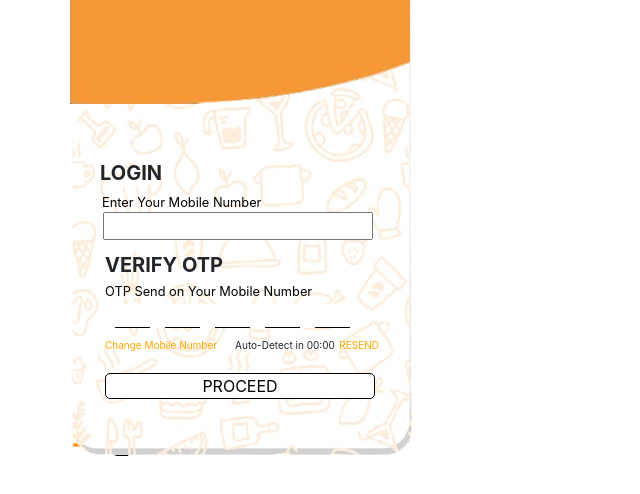
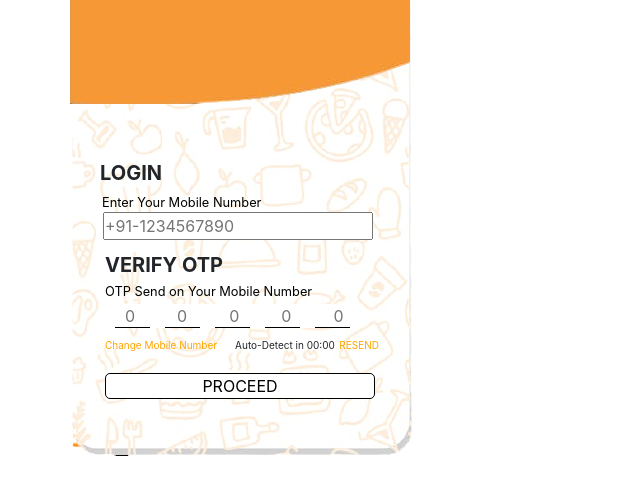
Before and after one commit to abhijeetbagade/myproject, a plain HTML site: page index3.html in a window 1280 px wide. Shown: the part 272-766 px from the top of the page, without its empty margins (0-640 px from the left). Drawn offline with nearby package versions, Linux system fonts and the light colour scheme.

Commit message:
Update index3.html

```diff
--- a/index3.html
+++ b/index3.html
@@ -19,10 +19,10 @@
 <div class="row">
 <b class="tn1">LOGIN</b>
 <small style="margin-top:215px;margin-left:-60px;">Enter Your Mobile Number</small><br>
-<input type="tel" placeholder:"+91-1234567890" style="margin-left:48px;width:270px;">
+<input type="tel" placeholder="+91-1234567890" style="margin-left:48px;width:270px;">
 <b style="margin-left:50px;">VERIFY OTP</b>
 <small style="margin-top:2px;margin-left:50px;">OTP Send on Your Mobile Number </small><br>
-<input id="partitioned" type="text" placeholder:"00000" maxlength:"5"  />
+<input id="partitioned" type="text" placeholder="00000" maxlength:"5"  />
 <a href="#" style="text-decoration:none;color:orange;margin:10px 0px 0px 50px;font-size:10px;">Change Mobile Number</a>&nbsp;&nbsp;&nbsp;&nbsp;
 <span style="font-size:10px;margin-top:10px;">Auto-Detect in 00:00</span>&nbsp;
 <a href="#" style="text-decoration:none;color:orange;font-size:10px; float:right;margin-top:10px;">RESEND</a>
```
